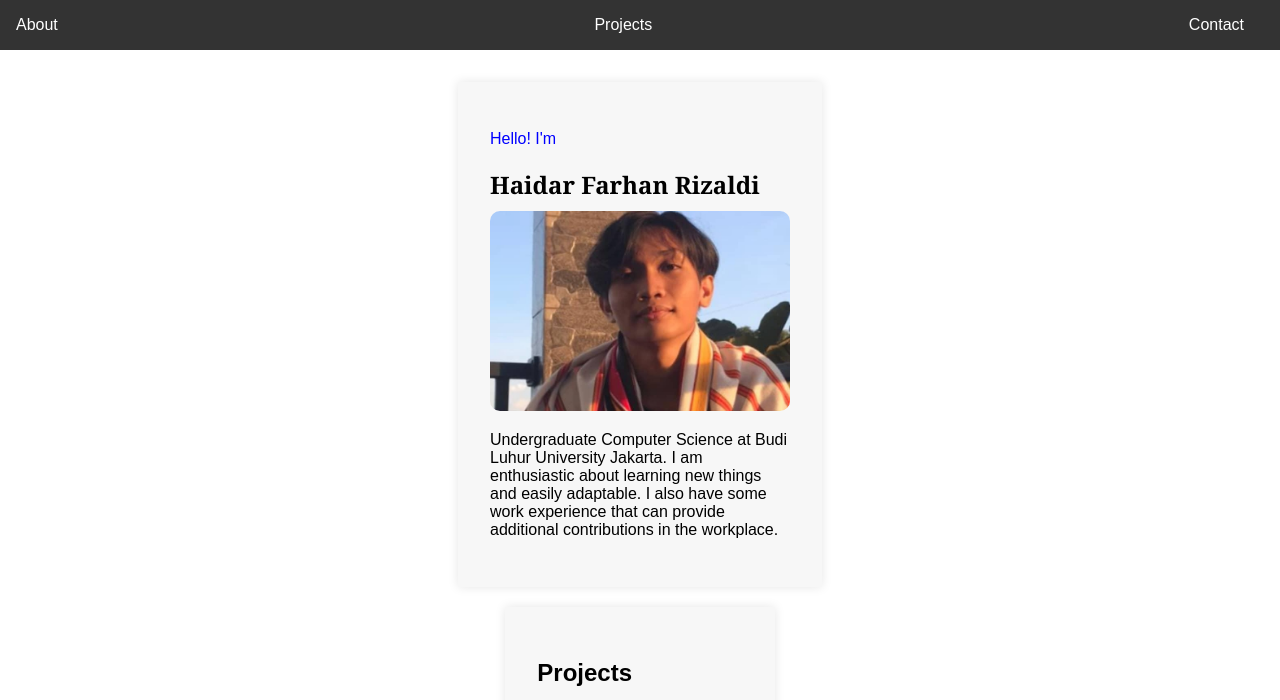
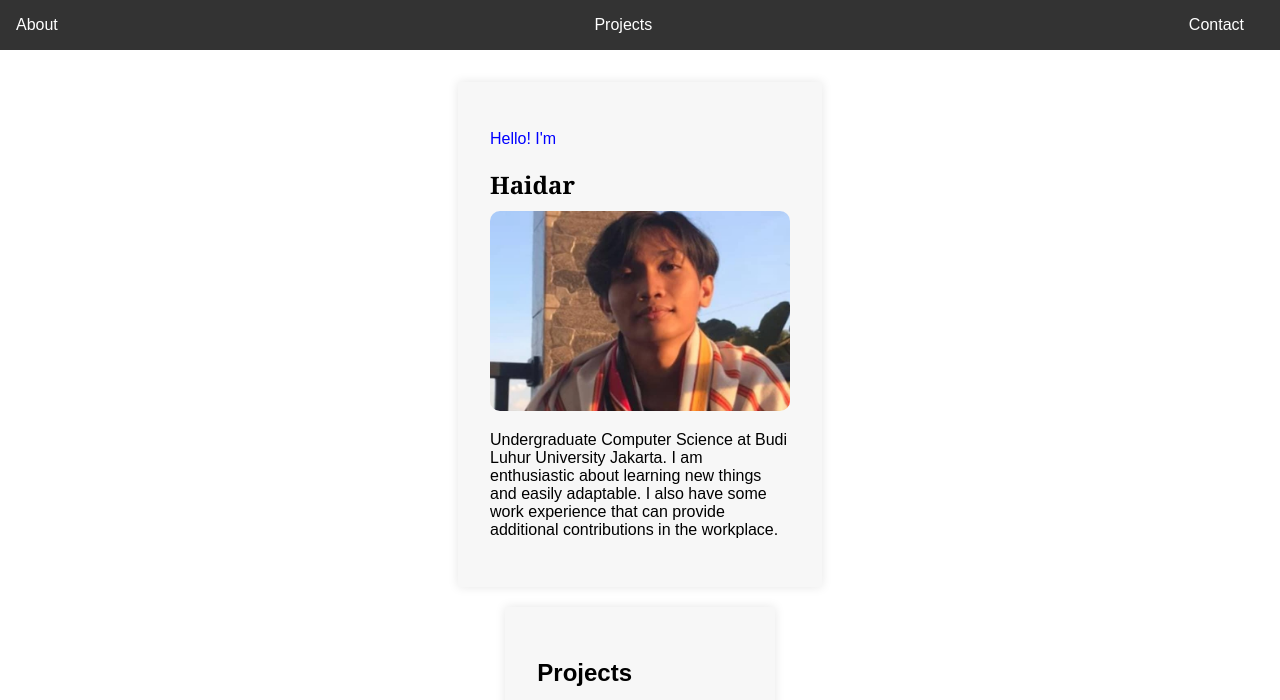
Before and after one commit to Daarr24/mynewportofolio, a website: page index.html in a window 1280 px wide. Shown: the top 700 px of the page. Drawn offline with Linux system fonts and the light colour scheme.

Commit message:
Update index.html

```diff
--- a/index.html
+++ b/index.html
@@ -21,7 +21,7 @@
             <div style="margin: 0 auto; width: 300px;">
                 <!-- content here -->
             <p style="color: blue;">Hello! I'm</p>
-            <h1 style="font-family: Georgia, 'Times New Roman', Times, serif;">Haidar Farhan Rizaldi</h1>
+            <h1 style="font-family: Georgia, 'Times New Roman', Times, serif;">Haidar</h1>
             <img src="profile picture haidar.jpg" width="300" height="450" alt="Profile Picture">
             <p>Undergraduate Computer Science at Budi Luhur University Jakarta.
                 I am enthusiastic about learning new things and easily adaptable. I also have some work experience that can provide additional contributions in the workplace.</p>
```
